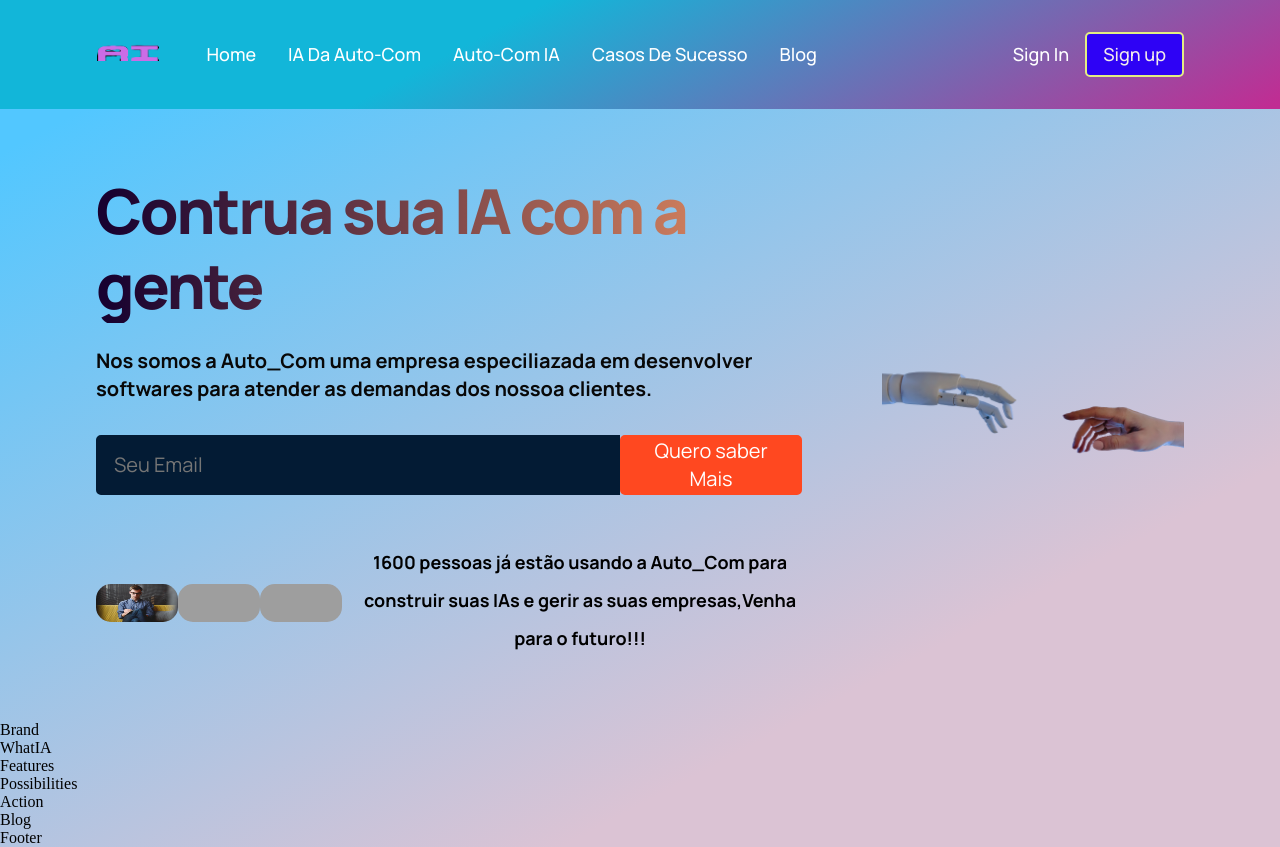
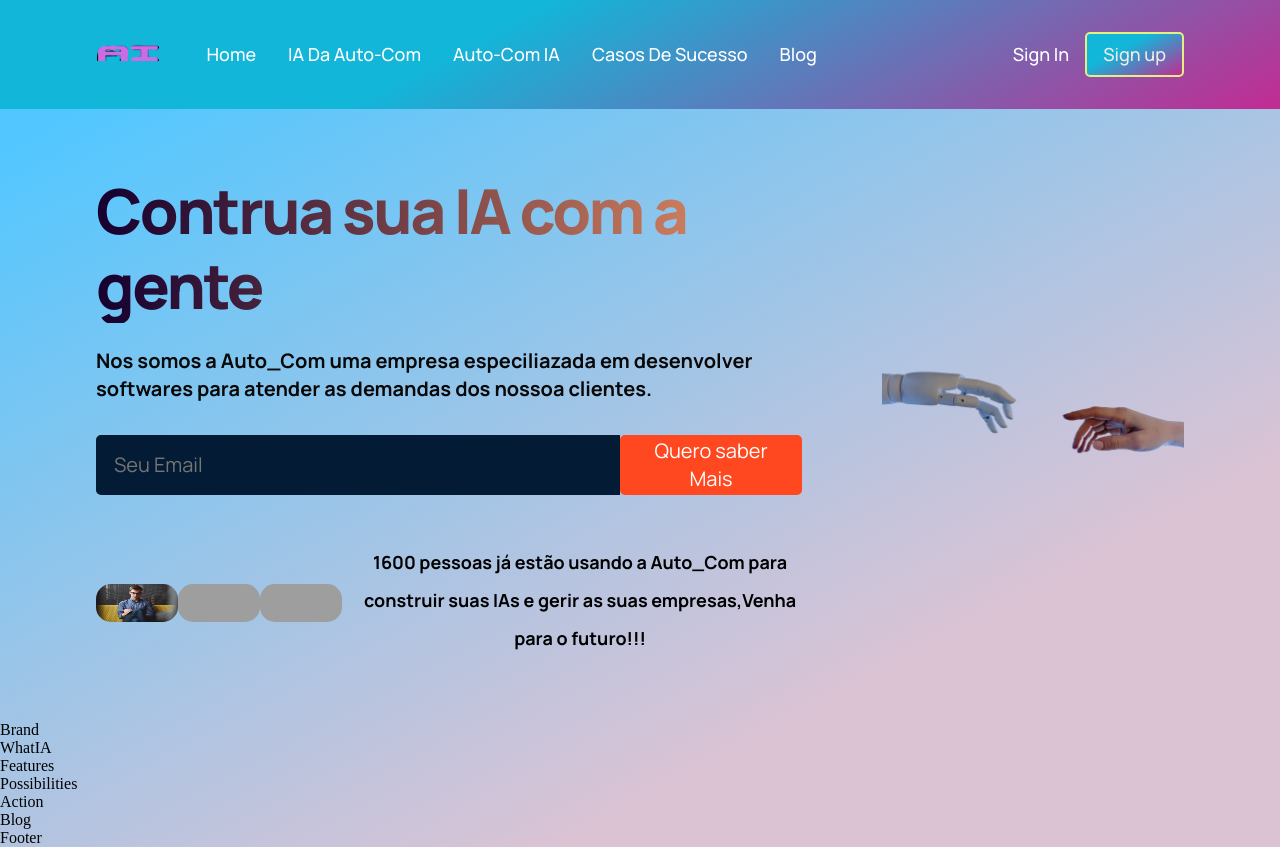
Before and after one commit to Benevanio/Hazy_tech, a React (Create React App) app: page / in a window 1280 px wide. In both pictures the pointer is over the button "Sign up". Built offline with nearby package versions, Linux system fonts and the light colour scheme; grey boxes are pictures that could not be loaded.

Commit message:
Gradient for the button

```diff
--- a/src/containers/header/Header.css
+++ b/src/containers/header/Header.css
@@ -76,7 +76,8 @@
     border-bottom-right-radius: 5px;
 }
 button:hover {
-    background: #2e02f5;
+    background: rgb(192,45,147);
+    background: linear-gradient(332deg, rgba(192,45,147,1) 1%, rgba(18,182,217,1) 63%);
     border: 2px solid #e3ee83;
     color: rgb(241, 234, 234);
 }
```
